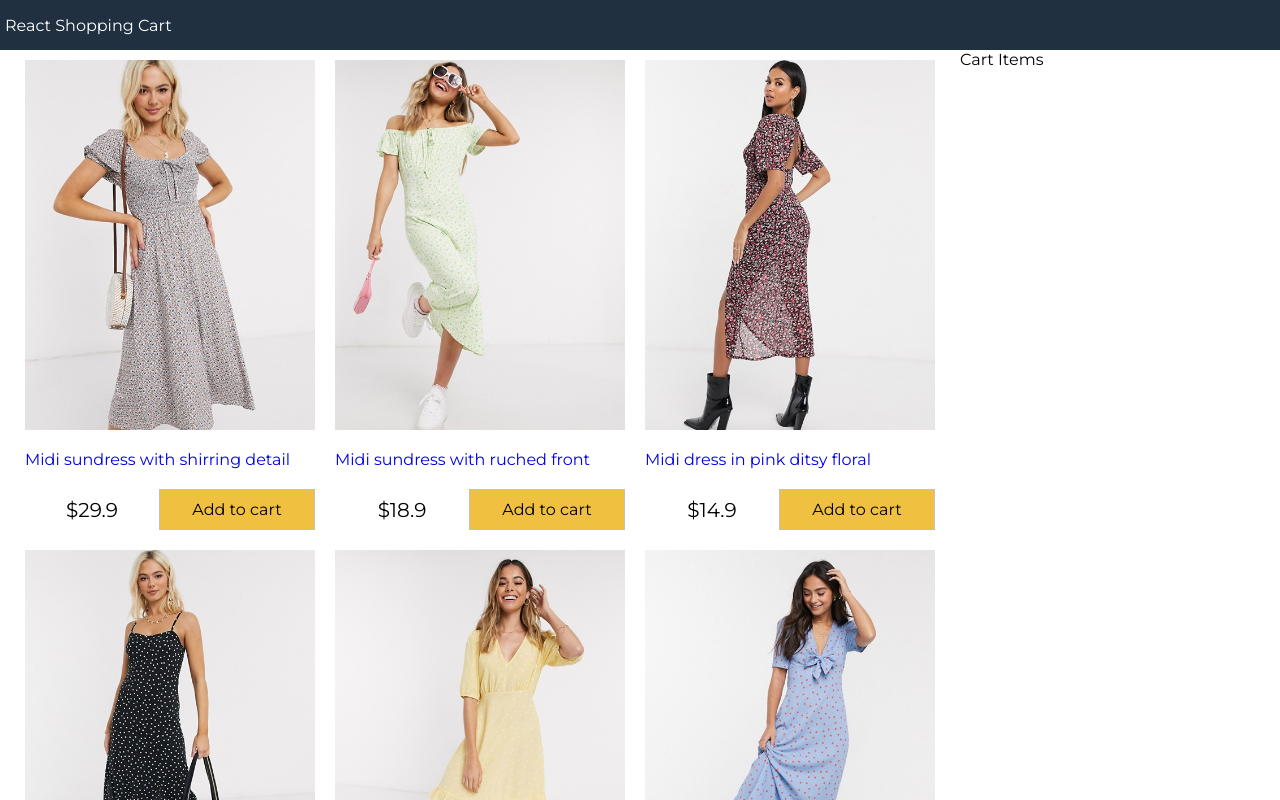
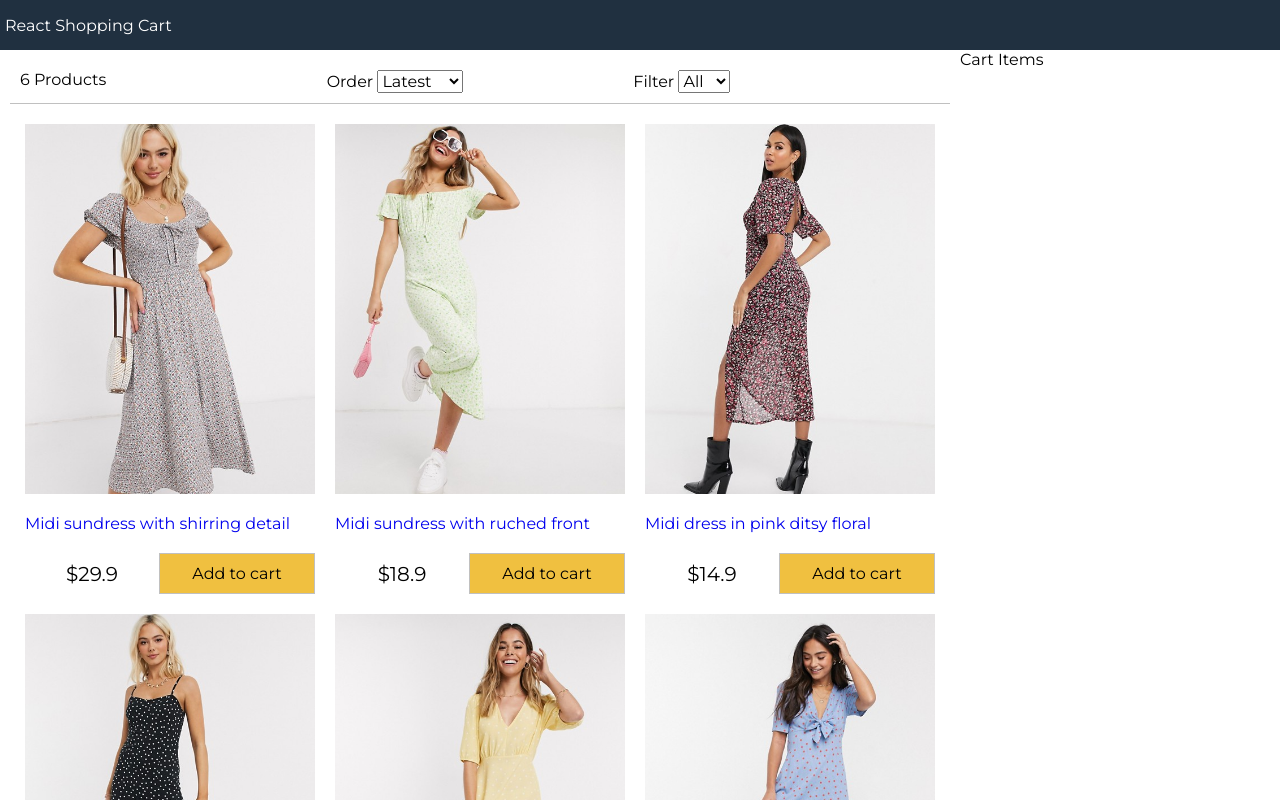
Before and after one commit to mohittygithub/mern-shopping-app-client, a React (Create React App) app: page / in a window 1280 px wide. Shown: the top 800 px of the page. Built offline with nearby package versions, Linux system fonts and the light colour scheme.

Commit message:
created Filter component

```diff
--- a/src/App.js
+++ b/src/App.js
@@ -1,6 +1,7 @@
 import React from "react";
 import data from "./data.json";
 import Products from "./components/Products";
+import Filter from "./components/Filter";
 
 class App extends React.Component {
   constructor() {
@@ -11,6 +12,43 @@
       sort: "",
     };
   }
+
+  sortProducts = (event) => {
+    console.log(event.target.value);
+    const sort = event.target.value;
+    this.setState((state) => ({
+      sort: sort,
+      products: this.state.products
+        .slice()
+        .sort((a, b) =>
+          sort === "lowest"
+            ? a.price > b.price
+              ? 1
+              : -1
+            : sort === "highest"
+            ? a.price < b.price
+              ? 1
+              : -1
+            : a._id < b._id
+            ? 1
+            : -1
+        ),
+    }));
+  };
+
+  filterProducts = (event) => {
+    if (event.target.value === "") {
+      this.setState({ size: event.target.value, products: data.products });
+    } else {
+      this.setState({
+        size: event.target.value,
+        products: data.products.filter(
+          (product) => product.availableSizes.indexOf(event.target.value) >= 0
+        ),
+      });
+    }
+  };
+
   render() {
     return (
       <div className="grid-container">
@@ -20,6 +58,13 @@
         <main>
           <div className="content">
             <div className="main">
+              <Filter
+                count={this.state.products.length}
+                size={this.state.size}
+                sort={this.state.sort}
+                filterProducts={this.filterProducts}
+                sortProducts={this.sortProducts}
+              />
               <Products products={this.state.products}></Products>
             </div>
             <div className="sidebar">Cart Items</div>
--- /dev/null
+++ b/src/components/Filter.jsx
@@ -0,0 +1,31 @@
+import React, { Component } from "react";
+
+export default class Filter extends Component {
+  render() {
+    return (
+      <div className="filter">
+        <div className="filter-result">{this.props.count} Products</div>
+        <div className="filter-sort">
+          Order{" "}
+          <select value={this.props.sort} onChange={this.props.sortProducts}>
+            <option value="">Latest</option>
+            <option value="lowest">Lowest</option>
+            <option value="highest">Highest</option>
+          </select>
+        </div>
+        <div filter-size>
+          Filter{" "}
+          <select value={this.props.size} onChange={this.props.filterProducts}>
+            <option value="">All</option>
+            <option value="XS">XS</option>
+            <option value="S">S</option>
+            <option value="M">M</option>
+            <option value="L">L</option>
+            <option value="XL">XL</option>
+            <option value="XXL">XXL</option>
+          </select>
+        </div>
+      </div>
+    );
+  }
+}
--- a/src/index.css
+++ b/src/index.css
@@ -118,3 +118,15 @@
 .button.primary {
   background-color: #f0c040;
 }
+
+/* Filter */
+.filter {
+  display: flex;
+  justify-content: space-between;
+  padding: 1rem;
+  margin: 1rem;
+  border-bottom: 0.1rem #c0c0c0 solid;
+}
+.filter div {
+  flex: 1;
+}
```
